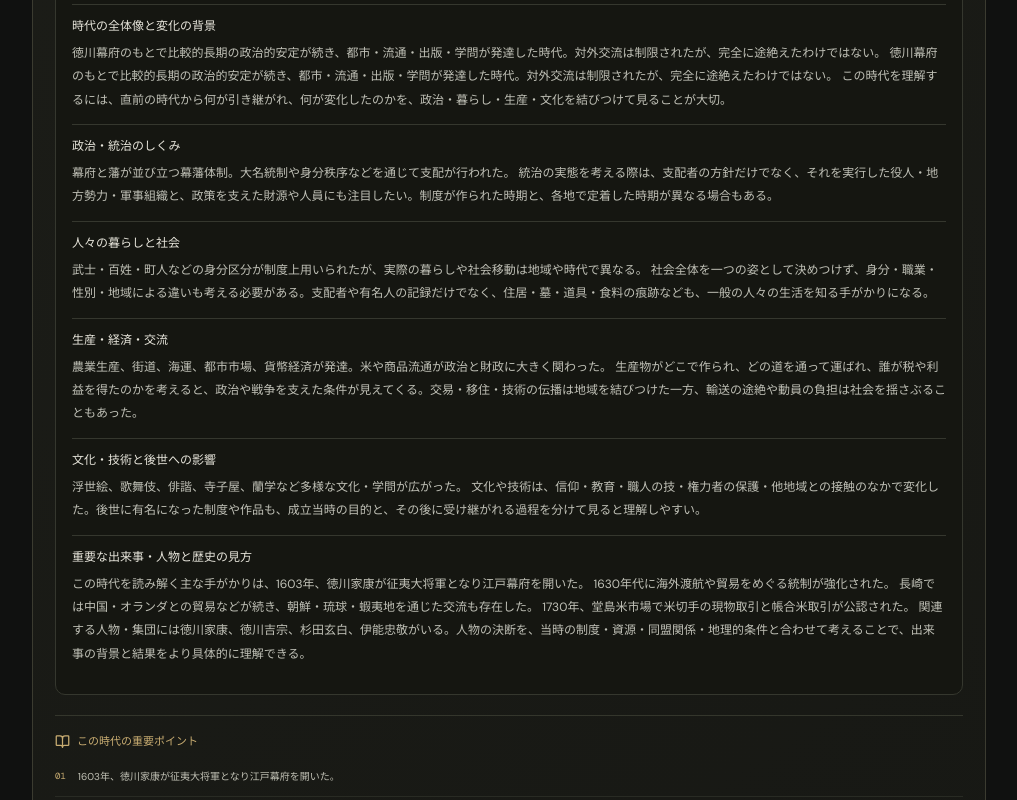
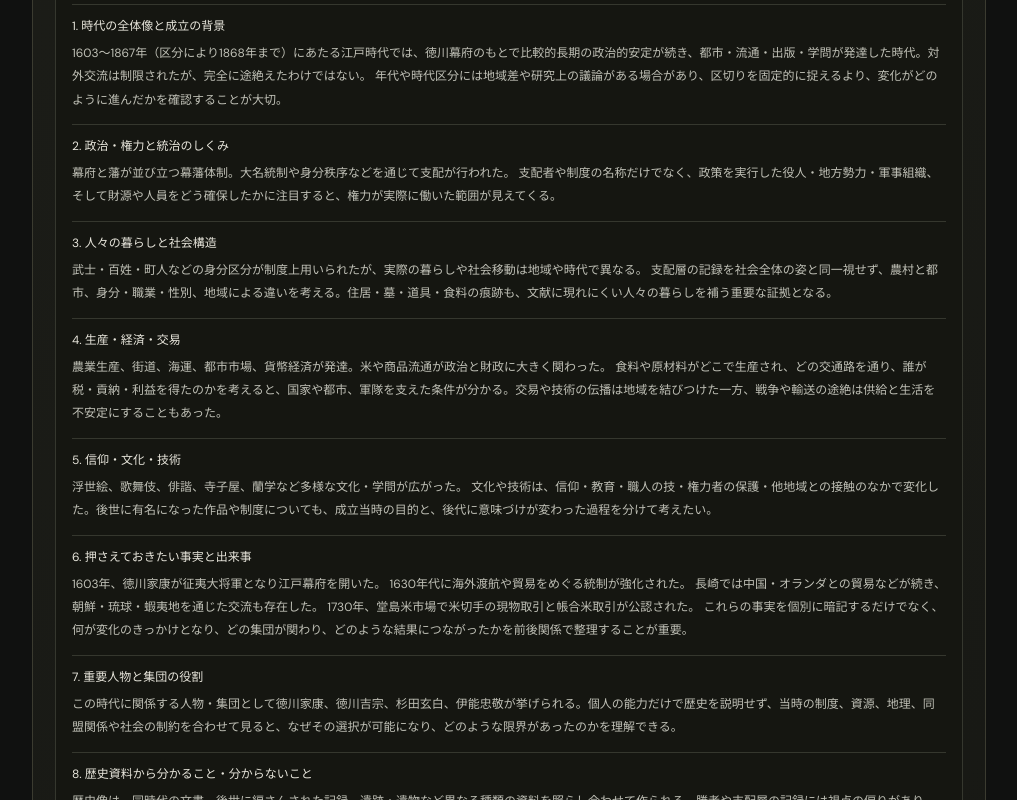
Before and after one commit to pzw46tbt7z-a11y/kingdom-tenka-touitsu, a React (Vite) app: page / in a window 1280 px wide. Shown: the part 1920-2720 px from the top of the page, without its empty margins (252-1269 px from the left). Built offline with nearby package versions, Linux system fonts and the light colour scheme.

Commit message:
Expand explanations for every existing era across all civilizations

```diff
--- a/src/App.tsx
+++ b/src/App.tsx
@@ -44,18 +44,21 @@ const ERA_CONTEXT: Record<string, string> = {
   'mongol-rise': 'モンゴル帝国の拡大は、騎馬軍の機動力だけでなく、部族連合の再編、情報伝達、降伏した都市や職人の活用によって進んだ。征服は破壊と人口移動をもたらした一方、ユーラシアの交易・外交・技術交流を結び直し、地域ごとに異なる支配体制を生んだ。'
 };
 function getDeepDive(era: Era) {
-  // 個別に書き込まれた解説がある時代は、それを優先して表示する。
   if (era.deepDive?.length) return era.deepDive;
-  const context = ERA_CONTEXT[era.id] || era.overview;
-  const facts = era.keyFacts;
+  const context = ERA_CONTEXT[era.id] || '';
+  const facts = era.keyFacts.filter(Boolean);
   const people = era.people.filter(p => !p.includes('特定の個人名は史料から分からない'));
+  const factText = facts.length ? facts.join(' ') : '個別の出来事を断定できる史料が限られるため、遺跡・遺物・同時代の記録を照合して考える。';
+  const peopleText = people.length ? people.join('、') : '特定の個人名が残らない人々や集団';
   return [
-    { heading: '時代の全体像と変化の背景', body: context + ' ' + era.overview + ' この時代を理解するには、直前の時代から何が引き継がれ、何が変化したのかを、政治・暮らし・生産・文化を結びつけて見ることが大切。' },
-    { heading: '政治・統治のしくみ', body: era.politics + ' 統治の実態を考える際は、支配者の方針だけでなく、それを実行した役人・地方勢力・軍事組織と、政策を支えた財源や人員にも注目したい。制度が作られた時期と、各地で定着した時期が異なる場合もある。' },
-    { heading: '人々の暮らしと社会', body: era.society + ' 社会全体を一つの姿として決めつけず、身分・職業・性別・地域による違いも考える必要がある。支配者や有名人の記録だけでなく、住居・墓・道具・食料の痕跡なども、一般の人々の生活を知る手がかりになる。' },
-    { heading: '生産・経済・交流', body: era.economy + ' 生産物がどこで作られ、どの道を通って運ばれ、誰が税や利益を得たのかを考えると、政治や戦争を支えた条件が見えてくる。交易・移住・技術の伝播は地域を結びつけた一方、輸送の途絶や動員の負担は社会を揺さぶることもあった。' },
-    { heading: '文化・技術と後世への影響', body: era.culture + ' 文化や技術は、信仰・教育・職人の技・権力者の保護・他地域との接触のなかで変化した。後世に有名になった制度や作品も、成立当時の目的と、その後に受け継がれる過程を分けて見ると理解しやすい。' },
-    { heading: '重要な出来事・人物と歴史の見方', body: 'この時代を読み解く主な手がかりは、' + facts.join(' ') + (people.length ? ' 関連する人物・集団には' + people.join('、') + 'がいる。人物の決断を、当時の制度・資源・同盟関係・地理的条件と合わせて考えることで、出来事の背景と結果をより具体的に理解できる。' : ' 個人名が史料に残っていない場合も、遺跡・遺物・文書などを通じて社会の特徴を探ることができる。') }
+    { heading: '1. 時代の全体像と成立の背景', body: era.years + 'にあたる' + era.name + 'では、' + era.overview + (context ? ' ' + context : '') + ' 年代や時代区分には地域差や研究上の議論がある場合があり、区切りを固定的に捉えるより、変化がどのように進んだかを確認することが大切。' },
+    { heading: '2. 政治・権力と統治のしくみ', body: era.politics + ' 支配者や制度の名称だけでなく、政策を実行した役人・地方勢力・軍事組織、そして財源や人員をどう確保したかに注目すると、権力が実際に働いた範囲が見えてくる。' },
+    { heading: '3. 人々の暮らしと社会構造', body: era.society + ' 支配層の記録を社会全体の姿と同一視せず、農村と都市、身分・職業・性別、地域による違いを考える。住居・墓・道具・食料の痕跡も、文献に現れにくい人々の暮らしを補う重要な証拠となる。' },
+    { heading: '4. 生産・経済・交易', body: era.economy + ' 食料や原材料がどこで生産され、どの交通路を通り、誰が税・貢納・利益を得たのかを考えると、国家や都市、軍隊を支えた条件が分かる。交易や技術の伝播は地域を結びつけた一方、戦争や輸送の途絶は供給と生活を不安定にすることもあった。' },
+    { heading: '5. 信仰・文化・技術', body: era.culture + ' 文化や技術は、信仰・教育・職人の技・権力者の保護・他地域との接触のなかで変化した。後世に有名になった作品や制度についても、成立当時の目的と、後代に意味づけが変わった過程を分けて考えたい。' },
+    { heading: '6. 押さえておきたい事実と出来事', body: factText + ' これらの事実を個別に暗記するだけでなく、何が変化のきっかけとなり、どの集団が関わり、どのような結果につながったかを前後関係で整理することが重要。' },
+    { heading: '7. 重要人物と集団の役割', body: 'この時代に関係する人物・集団として' + peopleText + 'が挙げられる。個人の能力だけで歴史を説明せず、当時の制度、資源、地理、同盟関係や社会の制約を合わせて見ると、なぜその選択が可能になり、どのような限界があったのかを理解できる。' },
+    { heading: '8. 歴史資料から分かること・分からないこと', body: '歴史像は、同時代の文書、後世に編さんされた記録、遺跡・遺物など異なる種類の資料を照らし合わせて作られる。勝者や支配層の記録には視点の偏りがあり、年代・人物比定・出来事の解釈に議論が残る場合もある。' + (era.sources.length ? ' 参考資料：' + era.sources.map(source=>source.label).join('、') + '。' : '') + ' 確実に分かる事実と、推定や議論が続く点を分けて学ぶことが、この時代を正確に理解する基本となる。' }
   ];
 }
 
@@ -181,7 +184,25 @@ const CIVILIZATIONS: Civilization[] = [
 
 function extraEra(civId:string,id:string,name:string,years:string,startYear:number,overview:string,keyFacts:string[],people:string[]=[]):Era {
   const civ=CIVILIZATIONS.find(c=>c.id===civId)!;
-  return {id,name,years,startYear,ruler:'時期・地域により異なる',overview,politics:'政治制度や権力関係は時期・地域ごとの史料に基づいて考える。',society:'身分や立場、都市と農村、地域によって暮らしは異なった。',economy:'農業・生産・税・交易が社会を支えたが、その比重は時代ごとに変化した。',culture:'考古資料や文字史料を照らし合わせ、後世の評価と当時の実態を区別する。',keyFacts,people,sources:[{label:'The Metropolitan Museum of Art',url:'https://www.metmuseum.org/toah/'},{label:'Encyclopaedia Britannica',url:'https://www.britannica.com/'}]};
+  const clues = keyFacts.join(' ');
+  const isPrehistoric = /縄文|旧石器|新石器|青銅器|鉄器時代|先史/.test(name + overview);
+  const isPolitical = /王朝|王国|帝国|幕府|共和国|統一|政権|政治|戦争|征服|革命|独立/.test(name + overview);
+  const isCultural = /文化|哲学|宗教|仏教|キリスト教|イスラム|ルネサンス|古典/.test(name + overview);
+  return {
+    id,name,years,startYear,ruler:'時期・地域により異なる',overview,
+    politics: isPolitical
+      ? overview + ' 権力の移り変わりは、軍事的な勝敗だけでなく、支配を正当化する考え方、地方勢力との関係、税や兵員を集める仕組みから見る必要がある。'
+      : 'この時期の政治的なまとまりは地域ごとに異なり、後世の国家制度をそのまま当てはめることはできない。集団間の協力・競争、指導者の役割、資源や土地の管理を手がかりに考える。',
+    society: isPrehistoric
+      ? '住居跡・墓・道具・食料残滓などの考古資料から、食生活や定住、共同作業、地域間交流を探る。資料が残りにくい人々の暮らしについては、断定を避け、地域差と年代差を考慮する。'
+      : '人々の経験は支配層だけでは説明できない。農村と都市、身分・職業・性別、地域ごとの違いに目を向け、制度や戦争、移住が日常生活に与えた影響を考える。',
+    economy: '食料生産や土地・労働の管理に加え、手工業、交易、税・貢納、交通路が社会をどう支えたかを考える。' + clues + ' これらの要素が誰に利益や負担をもたらしたかを確認すると、時代の変化を具体的に理解できる。',
+    culture: isCultural
+      ? overview + ' 信仰・思想・芸術は社会から切り離されたものではなく、権力、教育、交易、異なる文化との接触を通じて形づくられた。'
+      : '道具・建築・埋葬・文字資料などは、技術や信仰、価値観を知る手がかりになる。文化の変化を一方向の進歩とみなさず、地域ごとの選択や外部との交流を考える。',
+    keyFacts,people,
+    sources:[{label:'The Metropolitan Museum of Art',url:'https://www.metmuseum.org/toah/'},{label:'Encyclopaedia Britannica',url:'https://www.britannica.com/'}]
+  };
 }
 const EXTRA_ERAS:Record<string,Era[]> = {
  japan:[
```
